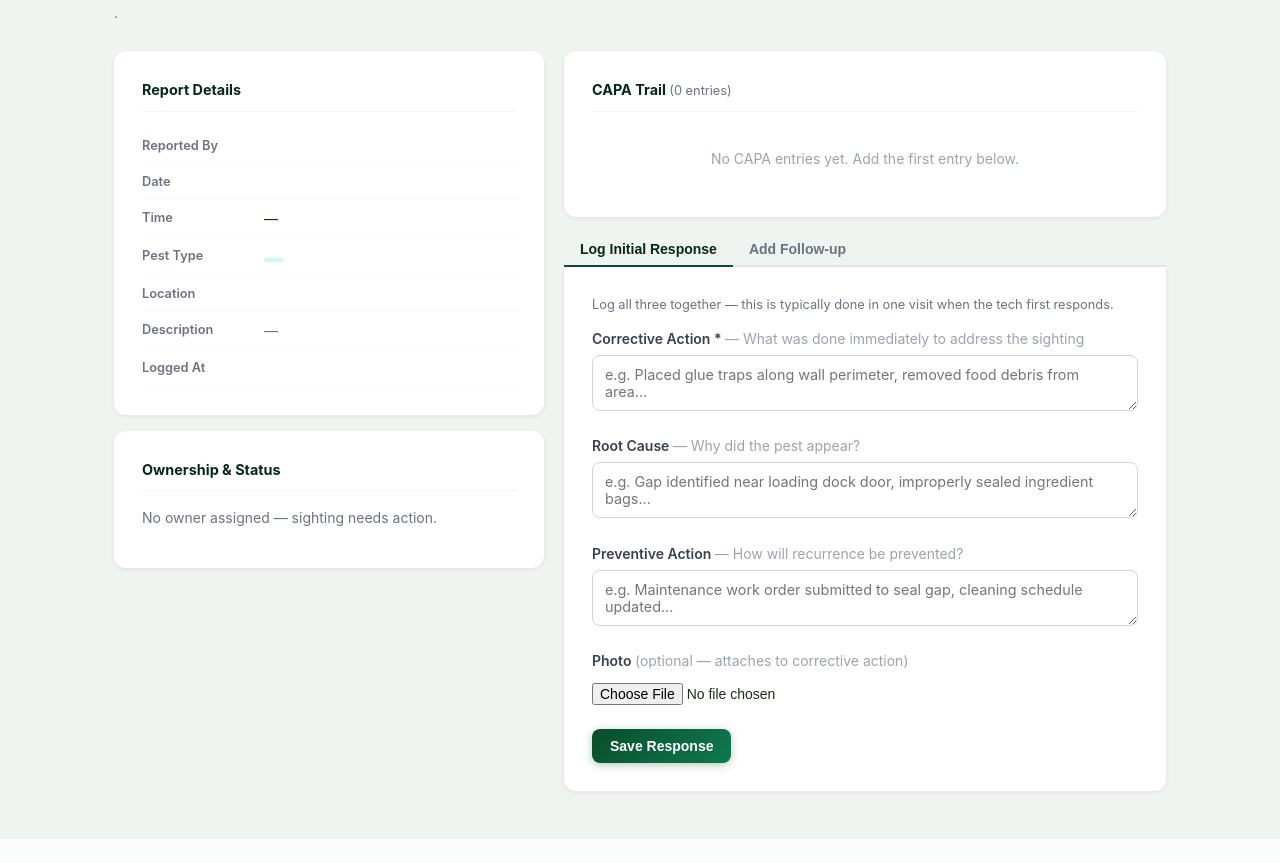
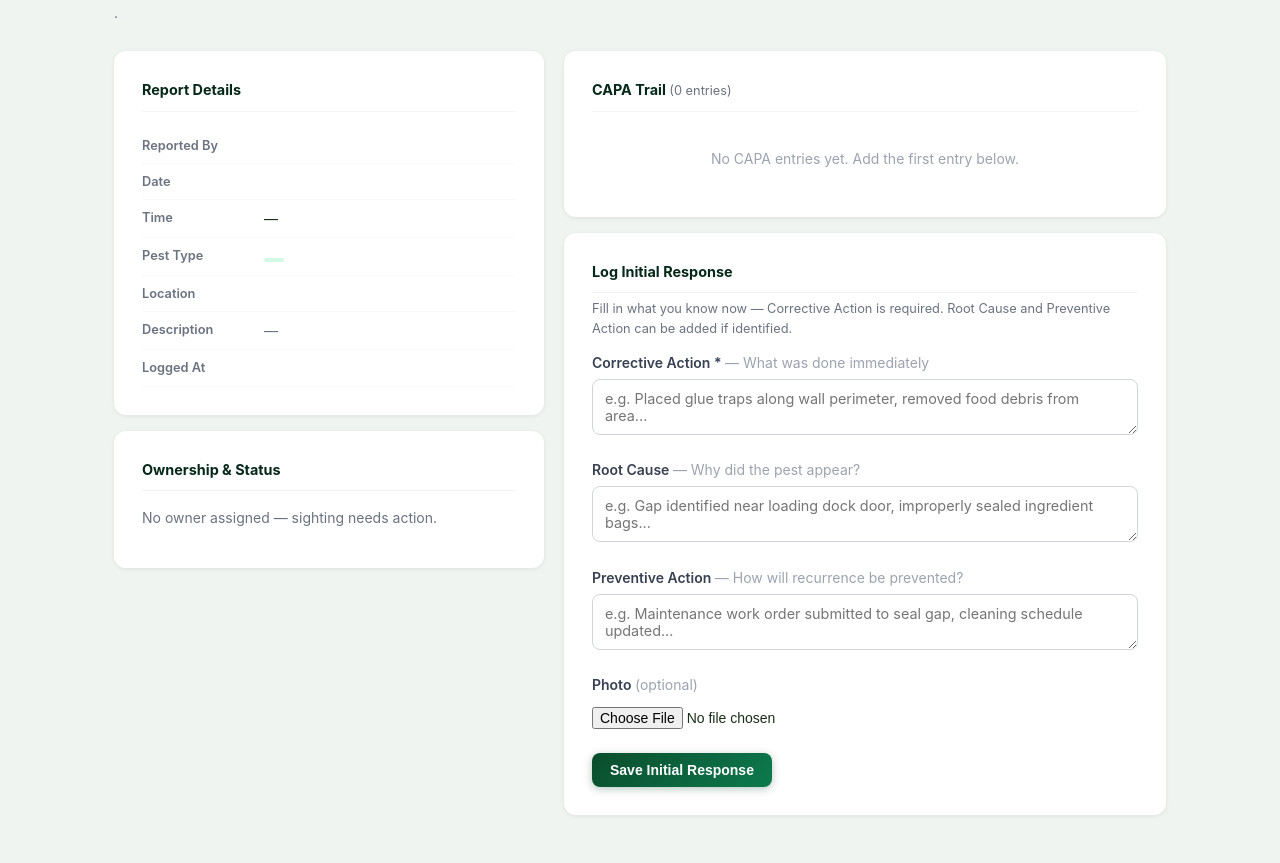
Before and after one commit to Jonjohnson9441/PestSightLogFlask, a Flask app: template templates/sighting_detail.html in a window 1280 px wide. Shown: the part 87-950 px from the top of the page. Before the commit the page ends 882 px from the top, so only its background shows below. Run offline with Flask 3, Linux system fonts and the light colour scheme; the template is opened without the code that fills it, so the values that code supplies are empty.

Commit message:
Show initial response form until first CA logged, then switch to follow-up form

```diff
--- a/templates/sighting_detail.html
+++ b/templates/sighting_detail.html
@@ -136,24 +136,20 @@
 
     {% if sighting.status != 'completed' %}
 
-    <!-- Tab switcher -->
-    <div style="display:flex;gap:0;margin-bottom:0;border-bottom:2px solid #e5e7eb">
-      <button type="button" id="tab-response" onclick="showTab('response')"
-              class="capa-tab capa-tab-active">Log Initial Response</button>
-      <button type="button" id="tab-followup" onclick="showTab('followup')"
-              class="capa-tab">Add Follow-up</button>
-    </div>
+    {% set has_initial = sighting.capa_entries | selectattr('entry_type', 'equalto', 'Corrective Action') | list | length > 0 %}
 
-    <!-- Initial Response form (CA + Root Cause + Preventive in one) -->
-    <div id="panel-response" class="form-card" style="border-radius:0 0 12px 12px;margin-bottom:16px">
+    {% if not has_initial %}
+    <!-- Initial Response form — shown only until first CA is logged -->
+    <div class="form-card" style="margin-bottom:16px">
+      <h3 style="font-size:0.9rem;font-weight:700;color:#052818;margin-bottom:6px;padding-bottom:10px;border-bottom:1px solid #f3f4f6">Log Initial Response</h3>
       <p style="font-size:0.8rem;color:#6b7280;margin-bottom:14px">
-        Log all three together — this is typically done in one visit when the tech first responds.
+        Fill in what you know now — Corrective Action is required. Root Cause and Preventive Action can be added if identified.
       </p>
       <form method="POST" action="{{ url_for('add_capa', sighting_id=sighting.id) }}" enctype="multipart/form-data">
         <input type="hidden" name="form_type" value="response">
         <div class="form-group">
           <label for="corrective">Corrective Action *
-            <span class="optional">— What was done immediately to address the sighting</span>
+            <span class="optional">— What was done immediately</span>
           </label>
           <textarea id="corrective" name="corrective" rows="2" required
                     placeholder="e.g. Placed glue traps along wall perimeter, removed food debris from area..."></textarea>
@@ -173,17 +169,19 @@
                     placeholder="e.g. Maintenance work order submitted to seal gap, cleaning schedule updated..."></textarea>
         </div>
         <div class="form-group">
-          <label>Photo <span class="optional">(optional — attaches to corrective action)</span></label>
+          <label>Photo <span class="optional">(optional)</span></label>
           <input type="file" name="photo" accept="image/*" style="font-size:0.875rem;padding:6px 0">
         </div>
-        <button type="submit" class="btn btn-primary">Save Response</button>
+        <button type="submit" class="btn btn-primary">Save Initial Response</button>
       </form>
     </div>
 
-    <!-- Follow-up form (Verification or Comment) -->
-    <div id="panel-followup" class="form-card" style="display:none;border-radius:0 0 12px 12px;margin-bottom:16px">
+    {% else %}
+    <!-- Follow-up form — shown once initial response is logged -->
+    <div class="form-card" style="margin-bottom:16px">
+      <h3 style="font-size:0.9rem;font-weight:700;color:#052818;margin-bottom:6px;padding-bottom:10px;border-bottom:1px solid #f3f4f6">Add Follow-up Entry</h3>
       <p style="font-size:0.8rem;color:#6b7280;margin-bottom:14px">
-        Use this for verification (days/weeks after the fix) or to add a general comment.
+        Add verification once the fix is confirmed. If the issue persists, log additional corrective or preventive actions.
       </p>
       <form method="POST" action="{{ url_for('add_capa', sighting_id=sighting.id) }}" enctype="multipart/form-data">
         <input type="hidden" name="form_type" value="followup">
@@ -191,22 +189,32 @@
           <label for="entry_type">Entry Type *</label>
           <select id="entry_type" name="entry_type" class="form-select" required>
             <option value="">— Select —</option>
-            <option value="Verification">Verification — Proof the corrective action worked</option>
-            <option value="Comment">Comment / Note</option>
+            <optgroup label="Verification">
+              <option value="Verification">Verification — Proof the fix worked</option>
+            </optgroup>
+            <optgroup label="Additional Actions (if issue persists)">
+              <option value="Corrective Action">Additional Corrective Action</option>
+              <option value="Root Cause">Additional Root Cause Finding</option>
+              <option value="Preventive Action">Additional Preventive Action</option>
+            </optgroup>
+            <optgroup label="Other">
+              <option value="Comment">Comment / Note</option>
+            </optgroup>
           </select>
         </div>
         <div class="form-group">
           <label for="description">Description *</label>
           <textarea id="description" name="description" rows="3"
-                    placeholder="Describe the follow-up finding or note..."></textarea>
+                    placeholder="Describe the finding, action taken, or note..."></textarea>
         </div>
         <div class="form-group">
           <label>Photo <span class="optional">(optional)</span></label>
           <input type="file" name="photo" accept="image/*" style="font-size:0.875rem;padding:6px 0">
         </div>
-        <button type="submit" class="btn btn-primary">Add Follow-up</button>
+        <button type="submit" class="btn btn-primary">Add Entry</button>
       </form>
     </div>
+    {% endif %}
 
     {% else %}
     <div class="form-card" style="text-align:center;padding:24px">
@@ -216,15 +224,6 @@
     </div>
     {% endif %}
 
-<script>
-function showTab(tab) {
-  document.getElementById('panel-response').style.display = tab === 'response' ? 'block' : 'none';
-  document.getElementById('panel-followup').style.display = tab === 'followup' ? 'block' : 'none';
-  document.getElementById('tab-response').className = 'capa-tab' + (tab === 'response' ? ' capa-tab-active' : '');
-  document.getElementById('tab-followup').className = 'capa-tab' + (tab === 'followup' ? ' capa-tab-active' : '');
-}
-</script>
-
   </div>
 </div>
 
```
